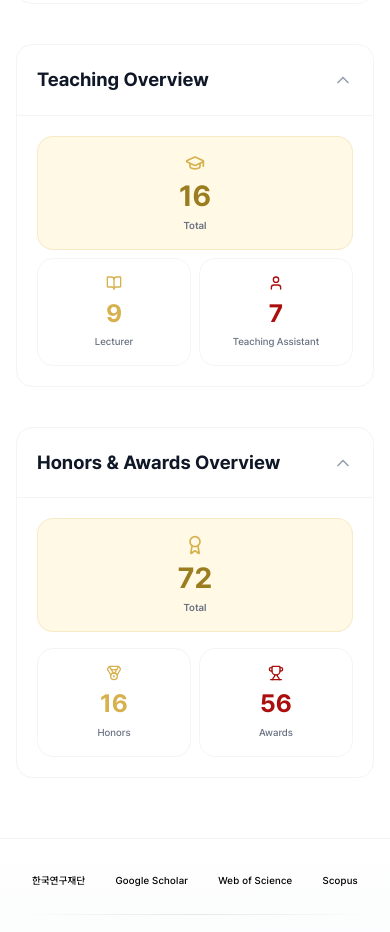
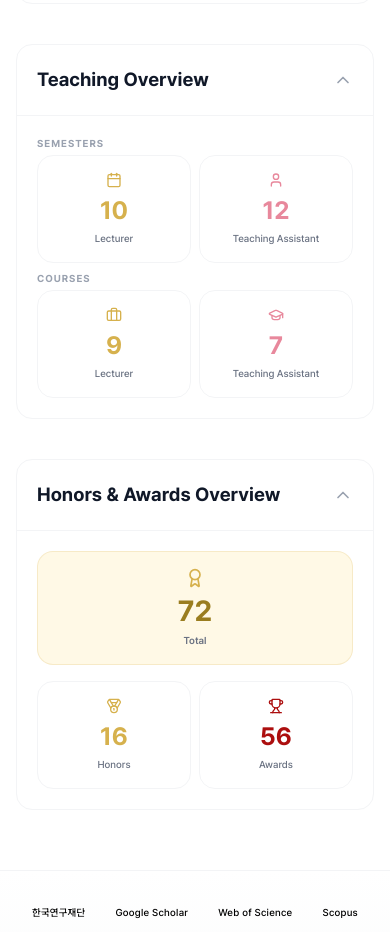
Before and after one commit to FinDS-Lab/website, a React (Vite) app: page /website/members/director in a window 390 px wide. Shown: the part 8580-9512 px from the top of the page. Built offline with nearby package versions, Linux system fonts and the light colour scheme.

Commit message:
20260205-1911

```diff
--- a/src/components/common/ResumeModal.tsx
+++ b/src/components/common/ResumeModal.tsx
@@ -124,7 +124,7 @@ const ResumeModal = () => (
       <div className="space-y-12">
         <div>
           <div className="flex flex-col md:flex-row md:justify-between gap-4 md:gap-16 mb-4">
-            <p className="text-xs font-semibold text-gray-900 min-w-0 flex-1 md:pr-12">Portfolio Risk Assessment with Explainable AI</p>
+            <p className="text-xs font-semibold text-gray-900 min-w-0 flex-1 md:pr-12">Portfolio Risk Assessment and Investment Transparency with Explainable AI</p>
             <span className="text-xs text-gray-400 shrink-0 md:w-[140px] md:text-right">2025-05 – 2025-09</span>
           </div>
           <ul className="text-xs text-gray-600 space-y-3 ml-12">
@@ -134,11 +134,11 @@ const ResumeModal = () => (
         </div>
         <div>
           <div className="flex flex-col md:flex-row md:justify-between gap-4 md:gap-16 mb-4">
-            <p className="text-xs font-semibold text-gray-900 min-w-0 flex-1 md:pr-12">Foreign Currency Asset Management Impact Analysis</p>
+            <p className="text-xs font-semibold text-gray-900 min-w-0 flex-1 md:pr-12">An Analysis of the Capacity Enhancement Effect of Domestic Asset Management Companies via the Bank of Korea's Consignment of Foreign Currency Asset Management</p>
             <span className="text-xs text-gray-400 shrink-0 md:w-[140px] md:text-right">2023-11 – 2024-07</span>
           </div>
           <ul className="text-xs text-gray-600 space-y-3 ml-12">
-            <li className="flex items-start gap-6"><span className="w-3 h-3 rounded-full bg-primary/30 shrink-0 mt-5" />Lead Researcher (Principal Investigator: Prof. Woo Chang Kim)</li>
+            <li className="flex items-start gap-6"><span className="w-3 h-3 rounded-full bg-primary/30 shrink-0 mt-5" />Lead Researcher</li>
             <li className="flex items-start gap-6"><span className="w-3 h-3 rounded-full bg-primary/30 shrink-0 mt-5" />Funded by <strong className="text-gray-700">Bank of Korea</strong></li>
           </ul>
         </div>
@@ -148,7 +148,7 @@ const ResumeModal = () => (
             <span className="text-xs text-gray-400 shrink-0 md:w-[140px] md:text-right">2021-08 – 2023-12</span>
           </div>
           <ul className="text-xs text-gray-600 space-y-3 ml-12">
-            <li className="flex items-start gap-6"><span className="w-3 h-3 rounded-full bg-primary/30 shrink-0 mt-5" />Lead Researcher (Principal Investigator: Prof. Woo Chang Kim)</li>
+            <li className="flex items-start gap-6"><span className="w-3 h-3 rounded-full bg-primary/30 shrink-0 mt-5" />Lead Researcher</li>
             <li className="flex items-start gap-6"><span className="w-3 h-3 rounded-full bg-primary/30 shrink-0 mt-5" />Funded by <strong className="text-gray-700">Shinhan Bank</strong></li>
           </ul>
         </div>
@@ -167,6 +167,13 @@ const ResumeModal = () => (
     <section>
       <h3 className="text-sm font-bold text-primary mb-12">Teaching Experience</h3>
       <div className="space-y-12">
+        <div>
+          <p className="text-xs font-bold text-gray-900 mb-6">Gachon University <span className="font-normal text-gray-500">(2026-03 – Present)</span></p>
+          <ul className="text-xs text-gray-600 space-y-3 ml-12">
+            <li className="flex items-start gap-6"><span className="w-3 h-3 rounded-full bg-primary/30 shrink-0 mt-5" />Financial Investment</li>
+            <li className="flex items-start gap-6"><span className="w-3 h-3 rounded-full bg-primary/30 shrink-0 mt-5" />Business Intelligence and Analytics</li>
+          </ul>
+        </div>
         <div>
           <p className="text-xs font-bold text-gray-900 mb-6">Dongduk Women's University <span className="font-normal text-gray-500">(2025-09 – 2026-02)</span></p>
           <ul className="text-xs text-gray-600 space-y-3 ml-12">
@@ -194,12 +201,6 @@ const ResumeModal = () => (
             <li className="flex items-start gap-6"><span className="w-3 h-3 rounded-full bg-primary/30 shrink-0 mt-5" />Engineering Economics</li>
           </ul>
         </div>
-        <div>
-          <p className="text-xs font-bold text-gray-900 mb-6">KAIST <span className="font-normal text-gray-500">(Teaching Assistant, 2018-03 – 2025-02)</span></p>
-          <ul className="text-xs text-gray-600 space-y-3 ml-12">
-            <li className="flex items-start gap-6"><span className="w-3 h-3 rounded-full bg-primary/30 shrink-0 mt-5" />Financial Artificial Intelligence</li>
-          </ul>
-        </div>
       </div>
     </section>
   </div>
--- a/src/components/templates/members/director.tsx
+++ b/src/components/templates/members/director.tsx
@@ -1243,28 +1243,40 @@ export const MembersDirectorTemplate = () => {
                 </button>
                 {expandedSections.teachingOverview && (
                   <div className="p-20 md:p-24 border-t border-gray-100">
-                    <div className="group relative bg-[#FFF9E6] border border-[#D6B14D]/20 rounded-2xl p-16 md:p-20 hover:border-[#D6B14D]/40 hover:shadow-lg hover:shadow-[#D6B14D]/10 transition-all duration-300 mb-8 md:mb-12">
-                      <div className="absolute top-0 left-16 right-16 h-[2px] bg-gradient-to-r from-[#D6B14D]/60 to-transparent rounded-full opacity-0 group-hover:opacity-100 transition-opacity" />
-                      <div className="flex flex-col items-center justify-center">
-                        <GraduationCap className="size-20 md:size-24 mb-6" style={{color: '#D6B14D'}} />
-                        <span className="text-3xl md:text-4xl font-bold mb-4 transition-all duration-300" style={{color: '#9A7D1F'}}>{lecturerCourses.length + taCourses.length}</span>
-                        <span className="text-[10px] md:text-sm font-semibold text-gray-500">Total</span>
+                    <p className="text-[10px] font-bold text-gray-400 uppercase tracking-widest mb-4">Semesters</p>
+                    <div className="grid grid-cols-2 gap-8 md:gap-12 mb-8 md:mb-12">
+                      <div className="group relative bg-white border border-gray-100 rounded-2xl p-16 md:p-20 hover:border-[#D6B14D]/40 hover:shadow-lg hover:shadow-[#D6B14D]/10 transition-all duration-300">
+                        <div className="absolute top-0 left-16 right-16 h-[2px] bg-gradient-to-r from-[#D6B14D]/60 to-transparent rounded-full opacity-0 group-hover:opacity-100 transition-opacity" />
+                        <div className="flex flex-col items-center text-center">
+                          <Calendar className="size-16 md:size-20 mb-6" style={{color: '#D6B14D'}} />
+                          <span className="text-2xl md:text-3xl font-bold mb-4" style={{color: '#D6B14D'}}>{lecturerSemesters}</span>
+                          <span className="text-[10px] md:text-xs font-medium text-gray-500">Lecturer</span>
+                        </div>
+                      </div>
+                      <div className="group relative bg-white border border-gray-100 rounded-2xl p-16 md:p-20 hover:border-[#E8889C]/50 hover:shadow-lg hover:shadow-[#E8889C]/10 transition-all duration-300">
+                        <div className="absolute top-0 left-16 right-16 h-[2px] bg-gradient-to-r from-[#E8889C]/80 to-transparent rounded-full opacity-0 group-hover:opacity-100 transition-opacity" />
+                        <div className="flex flex-col items-center text-center">
+                          <User className="size-16 md:size-20 mb-6" style={{color: '#E8889C'}} />
+                          <span className="text-2xl md:text-3xl font-bold mb-4" style={{color: '#E8889C'}}>{taSemesters}</span>
+                          <span className="text-[10px] md:text-xs font-medium text-gray-500">Teaching Assistant</span>
+                        </div>
                       </div>
                     </div>
+                    <p className="text-[10px] font-bold text-gray-400 uppercase tracking-widest mb-4">Courses</p>
                     <div className="grid grid-cols-2 gap-8 md:gap-12">
                       <div className="group relative bg-white border border-gray-100 rounded-2xl p-16 md:p-20 hover:border-[#D6B14D]/40 hover:shadow-lg hover:shadow-[#D6B14D]/10 transition-all duration-300">
                         <div className="absolute top-0 left-16 right-16 h-[2px] bg-gradient-to-r from-[#D6B14D]/60 to-transparent rounded-full opacity-0 group-hover:opacity-100 transition-opacity" />
                         <div className="flex flex-col items-center text-center">
-                          <BookOpen className="size-16 md:size-20 mb-6" style={{color: '#D6B14D'}} />
+                          <Briefcase className="size-16 md:size-20 mb-6" style={{color: '#D6B14D'}} />
                           <span className="text-2xl md:text-3xl font-bold mb-4" style={{color: '#D6B14D'}}>{lecturerCourses.length}</span>
                           <span className="text-[10px] md:text-xs font-medium text-gray-500">Lecturer</span>
                         </div>
                       </div>
-                      <div className="group relative bg-white border border-gray-100 rounded-2xl p-16 md:p-20 hover:border-[#AC0E0E]/30 hover:shadow-lg hover:shadow-[#AC0E0E]/10 transition-all duration-300">
-                        <div className="absolute top-0 left-16 right-16 h-[2px] bg-gradient-to-r from-[#AC0E0E]/60 to-transparent rounded-full opacity-0 group-hover:opacity-100 transition-opacity" />
+                      <div className="group relative bg-white border border-gray-100 rounded-2xl p-16 md:p-20 hover:border-[#E8889C]/50 hover:shadow-lg hover:shadow-[#E8889C]/10 transition-all duration-300">
+                        <div className="absolute top-0 left-16 right-16 h-[2px] bg-gradient-to-r from-[#E8889C]/80 to-transparent rounded-full opacity-0 group-hover:opacity-100 transition-opacity" />
                         <div className="flex flex-col items-center text-center">
-                          <User className="size-16 md:size-20 mb-6" style={{color: '#AC0E0E'}} />
-                          <span className="text-2xl md:text-3xl font-bold mb-4" style={{color: '#AC0E0E'}}>{taCourses.length}</span>
+                          <GraduationCap className="size-16 md:size-20 mb-6" style={{color: '#E8889C'}} />
+                          <span className="text-2xl md:text-3xl font-bold mb-4" style={{color: '#E8889C'}}>{taCourses.length}</span>
                           <span className="text-[10px] md:text-xs font-medium text-gray-500">Teaching Assistant</span>
                         </div>
                       </div>
```
